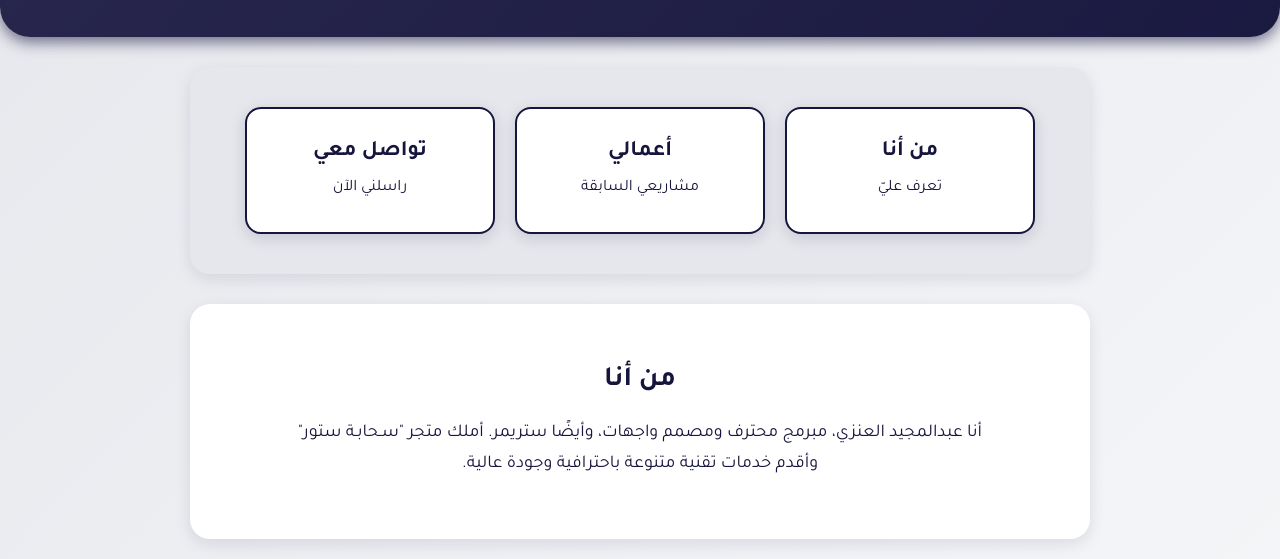
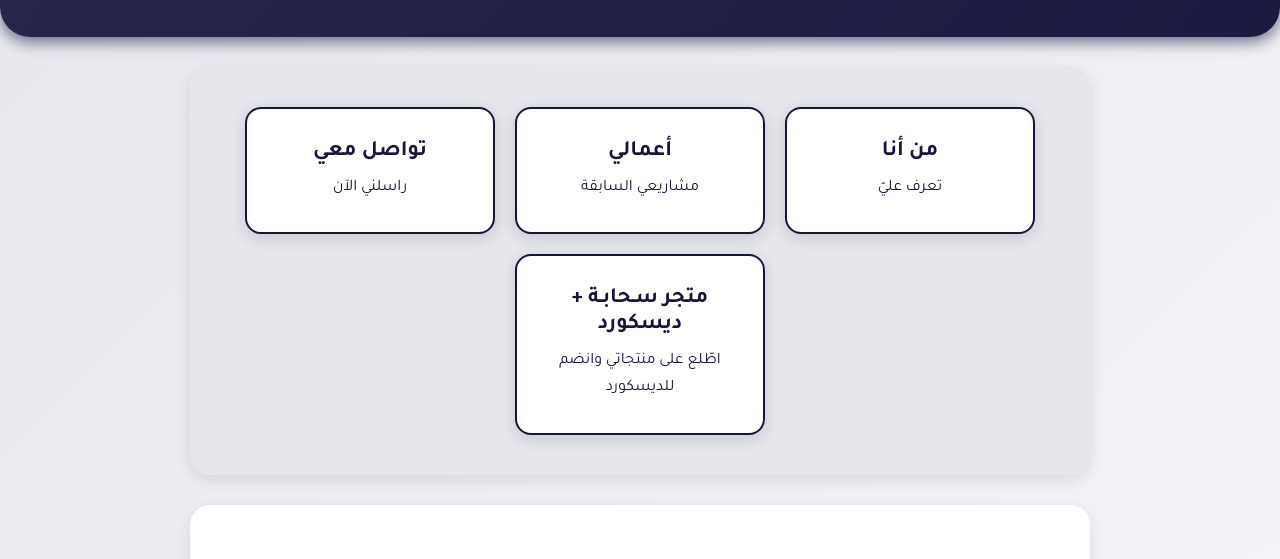
Before and after one commit to mjeed14433/Abdulmajeed, a plain HTML site: page index.html in a window 1280 px wide. Shown: the part 233-792 px from the top of the page. Drawn offline with Linux system fonts and the light colour scheme.

Commit message:
index.html

```diff
--- a/index.html
+++ b/index.html
@@ -35,15 +35,9 @@
     }
 
     @keyframes gradientBG {
-      0% {
-        background-position: 0% 50%;
-      }
-      50% {
-        background-position: 100% 50%;
-      }
-      100% {
-        background-position: 0% 50%;
-      }
+      0% { background-position: 0% 50%; }
+      50% { background-position: 100% 50%; }
+      100% { background-position: 0% 50%; }
     }
 
     header img.logo {
@@ -177,7 +171,7 @@
 </head>
 <body>
   <header>
-    <img class="logo" src="https://up6.cc/2025/05/174822486258821.png" alt="لوغو عبدالمجيد العنزي" />
+    <img class="logo" src="https://up6.cc/2025/05/174822486258821.png" alt="شعار عبدالمجيد" />
     <h1>عبدالمجيد العنزي</h1>
     <p>مبرمج | مصمم | ستريمر | صاحب متجر سـحابـة ستور</p>
   </header>
@@ -196,6 +190,11 @@
     <div class="card" onclick="document.getElementById('contact').scrollIntoView({ behavior: 'smooth' })">
       <h3>تواصل معي</h3>
       <p>راسلني الآن</p>
+    </div>
+
+    <div class="card" onclick="window.open('https://discord.gg/SUZXr9eXvK', '_blank')">
+      <h3>متجر سـحابـة + ديسكورد</h3>
+      <p>اطّلع على منتجاتي وانضم للديسكورد</p>
     </div>
   </section>
 
```
